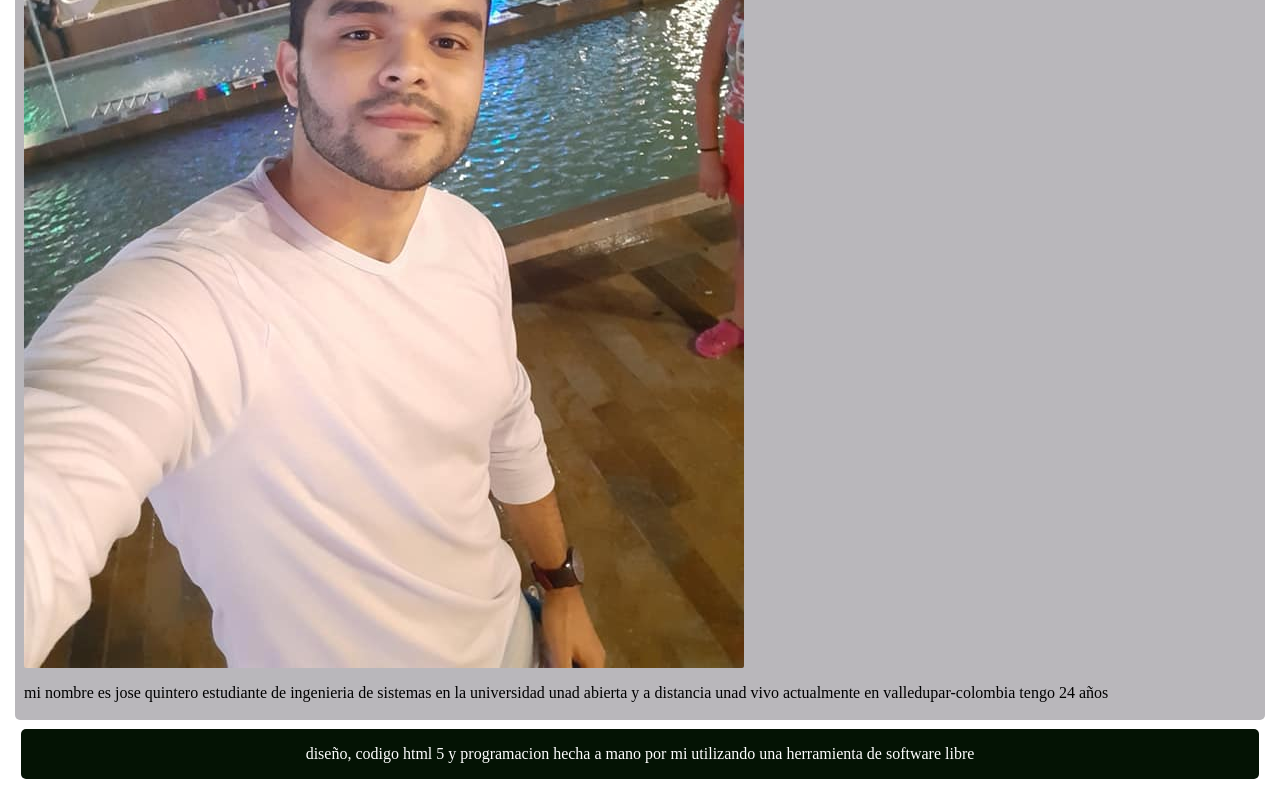
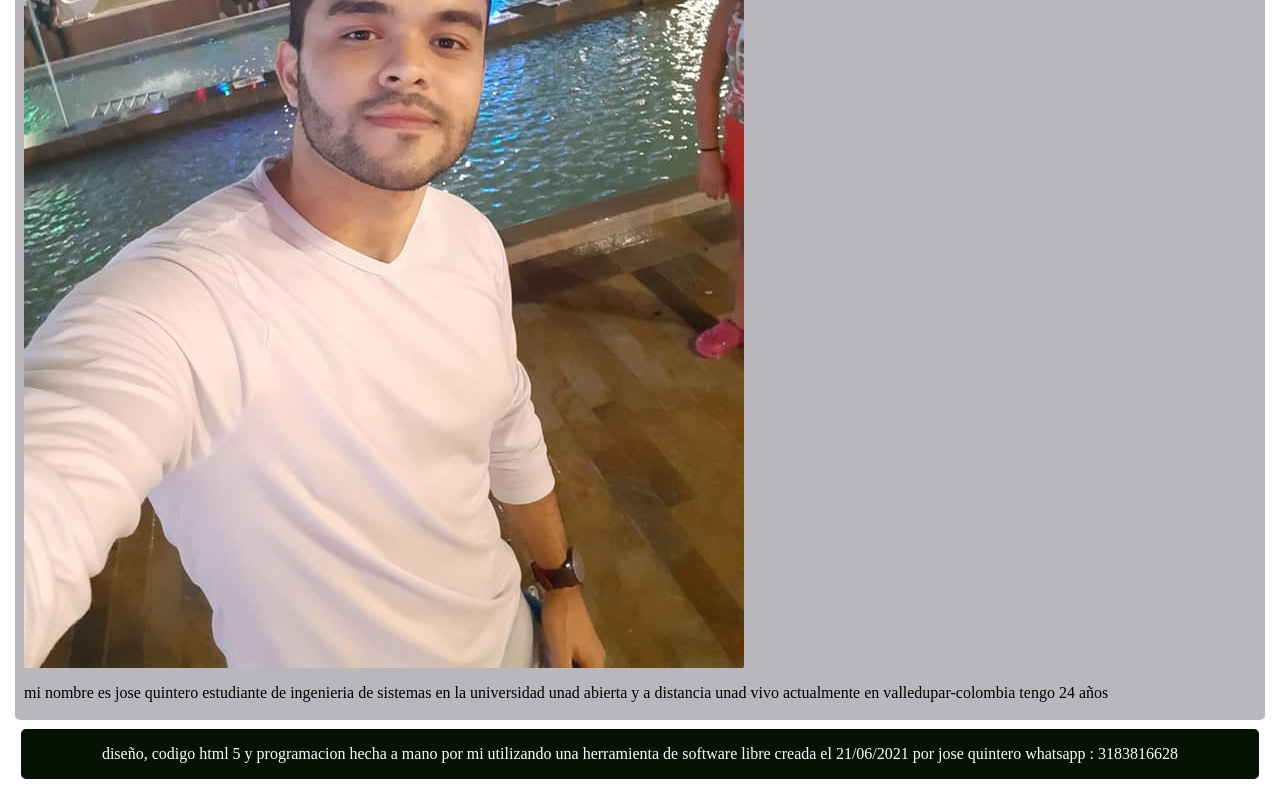
Before and after one commit to josquinsoft/DWS-josequintero, a plain HTML site: page fase 3/autor.html in a window 1280 px wide. Shown: the part 567-1367 px from the top of the page. Drawn offline with Linux system fonts and the light colour scheme.

Commit message:
actializacion

```diff
--- a/fase 3/autor.html
+++ b/fase 3/autor.html
@@ -103,7 +103,10 @@
        <footer>
          <p>
           diseño, codigo html 5 y programacion hecha a mano por mi utilizando una herramienta  de software libre
-         </p>
+          creada el 21/06/2021 por jose quintero
+          whatsapp : 3183816628
+
+        </p>
        </footer>
         </div>
 
```
Also changed, not shown: fase 3/index.html (+4 -1 lines), fase 3/recurso2.html (+4 -1 lines), fase 3/tema1.html (+4 -1 lines), fase 3/tema2.html (+4 -1 lines).
